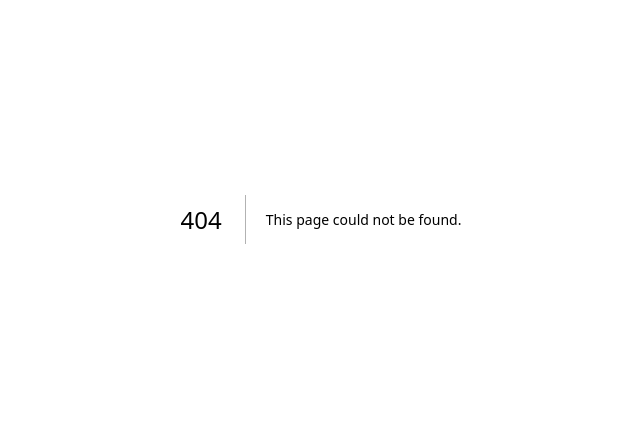
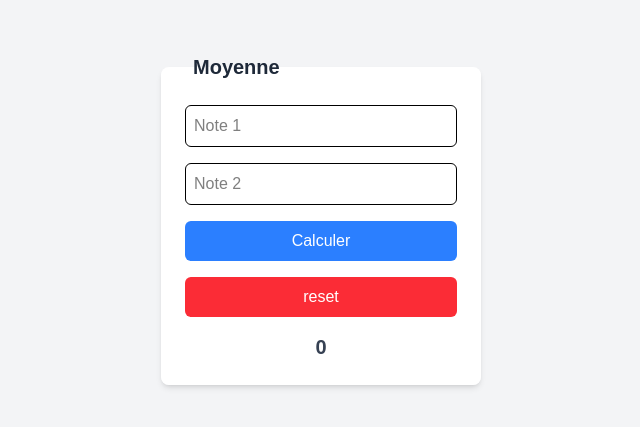
Before and after one commit to oussamabenalisst/React, a Next.js app: page /tp3 in a window 1280 px wide. Before the commit this address had no page. Shown: the part 181-608 px from the top of the page, without its empty margins (319-959 px from the left). Built offline with nearby package versions, Linux system fonts and the light colour scheme.

Commit message:
add tp3 calcule

```diff
--- /dev/null
+++ b/app/tp3/page.tsx
@@ -0,0 +1,77 @@
+'use client';
+import { useRef, useState } from 'react'
+
+function Calcule(){
+    const [note,setnote]=useState(0)
+    const note1=useRef<HTMLInputElement>(null);
+    const note2=useRef<HTMLInputElement>(null);
+    const reset=()=>{
+        if (note1.current && note2.current ) {
+            if(note1.current.value!=="" )
+                note1.current.value=""
+            if (note2.current.value!=="")
+                note2.current.value=""
+            setnote(0)
+        }
+    }
+    const AffichNote=()=>{
+        if (note1.current && note2.current ) {
+            if (note1.current.value==="") {
+                note1.current.focus()
+                return
+            }
+            if (note2.current.value==="") {
+                note2.current.focus()
+                return
+            }
+            if (0>parseInt(note2.current.value) ||parseInt(note2.current.value)>20  )  {
+              note2.current.focus()
+              note2.current.style.borderColor="red"
+              return
+            }
+            note2.current.style.borderColor="green"
+            if (0>parseInt(note1.current.value)|| parseInt(note1.current.value)>20 ) {
+              note1.current.focus()
+              note1.current.style.borderColor="red"
+              return
+            }
+            note1.current.style.borderColor="green"
+            setnote((parseInt(note2.current.value)+parseInt(note1.current.value))/2)
+        }
+    }
+    return(
+        <div className="flex items-center justify-center min-h-screen bg-gray-100">
+
+                <fieldset className="p-6 rounded-lg bg-white shadow-md w-80">
+                    <legend className="text-xl font-semibold text-gray-800 px-2">Moyenne</legend>
+                    <div className="space-y-4">
+                        <input
+                            type="number"
+                            ref={note1}
+                            className="w-full p-2 border rounded-md focus:outline-none focus:ring-2 focus:ring-blue-500 text-black"
+                            placeholder="Note 1"
+                        />
+                        <input
+                            type="number"
+                            ref={note2}
+                            className="w-full p-2 border rounded-md focus:outline-none focus:ring-2 focus:ring-blue-500 text-black"
+                            placeholder="Note 2"
+                        />
+                        <button
+                            onClick={AffichNote}
+                            className="w-full bg-blue-500 text-white py-2 px-4 rounded-md hover:bg-blue-600 transition-colors"
+                        >
+                            Calculer
+                        </button>
+                        <input type="reset" value="reset" onClick={reset} className='w-full bg-red-500 text-white py-2 px-4 rounded-md hover:bg-red-600 transition-colors' />
+                        <p className="text-center text-xl font-bold text-gray-700">
+                            {note}
+                        </p>
+                    </div>
+                </fieldset>
+
+        </div>
+    )
+}
+
+export default Calcule
```
